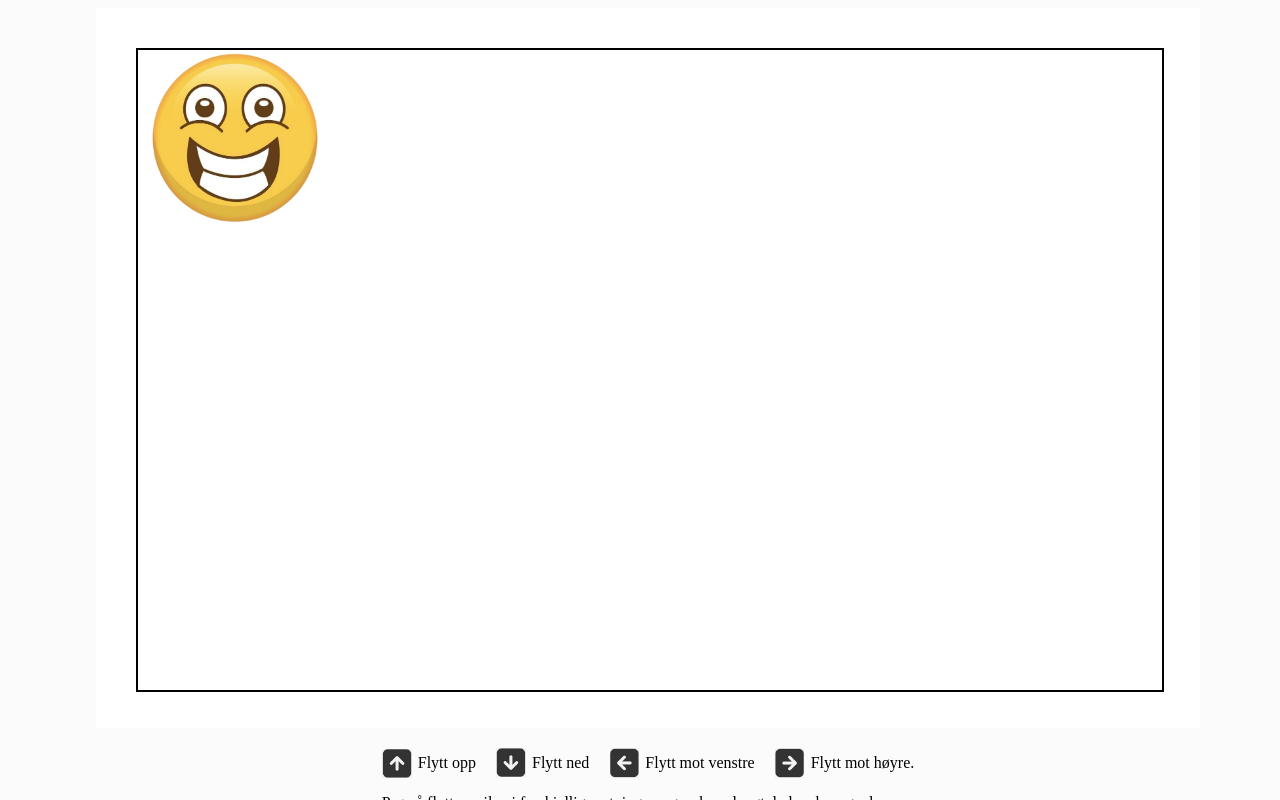
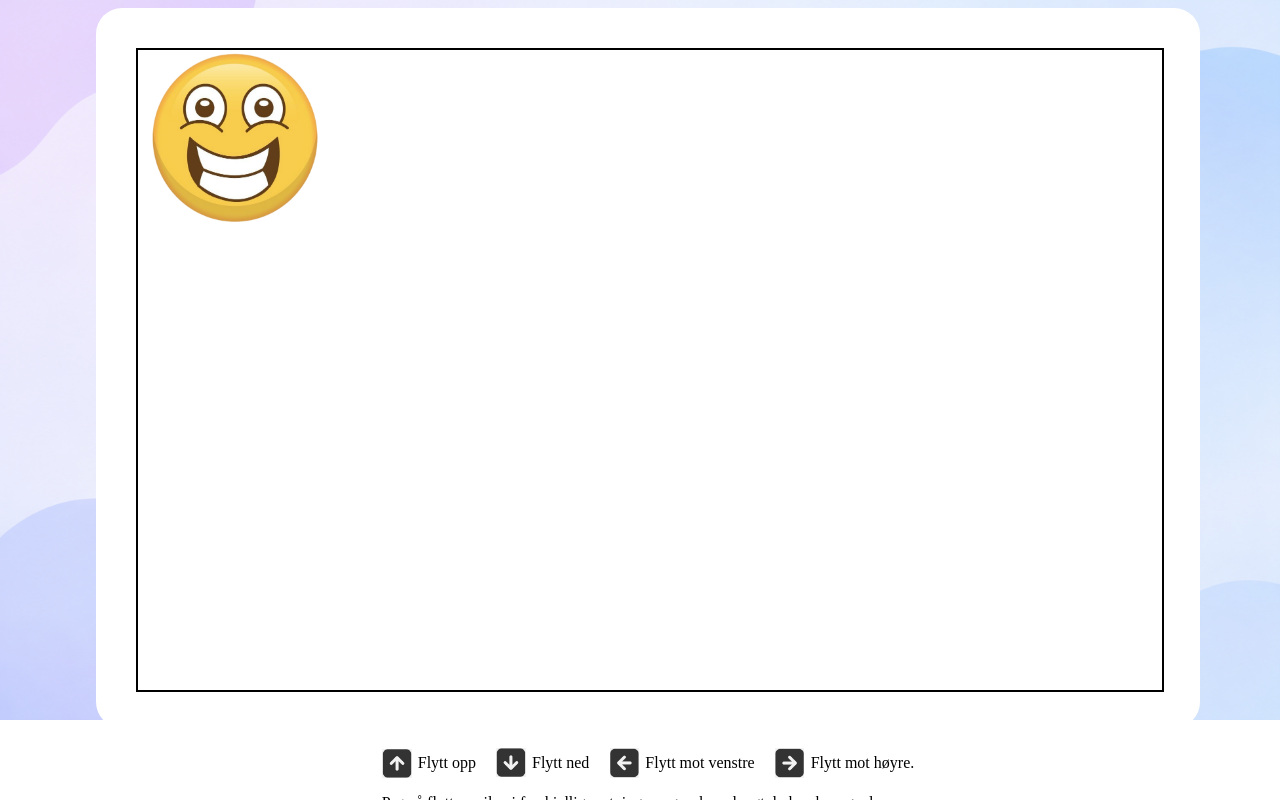
Before and after one commit to beata26pg-hue/move-around, a plain HTML site: page index.html in a window 1280 px wide. Drawn offline with Linux system fonts and the light colour scheme.

Commit message:
Adds bg image

```diff
--- a/css/style.css
+++ b/css/style.css
@@ -1,8 +1,10 @@
 body {
-    background-color: #fbfbfb;
     box-sizing: border-box;
     position: fixed;
     width: 100%;
+    background-image: url("/./assets/images/background.jpg");
+    background-repeat: no-repeat;
+    background-size: 100%;
 }
 
 .container {
@@ -12,6 +14,8 @@ body {
     margin: 0% auto;
     padding: 40px;
     background-color: white;
+    border-radius: 26px;
+    ;
 
     .allowed-space {
         border: 2px solid black;
```
Also changed, not shown: assets/images/background.jpg (added).
